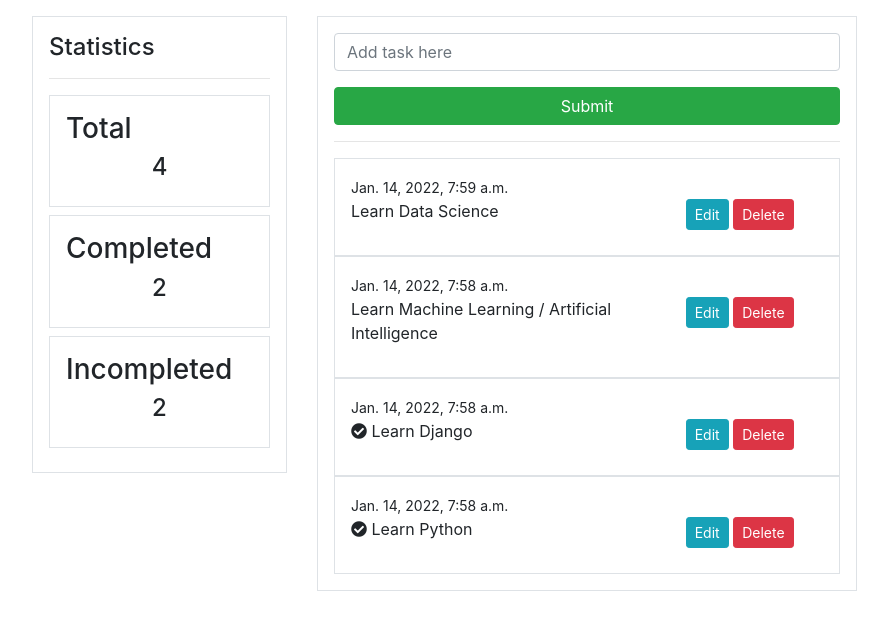
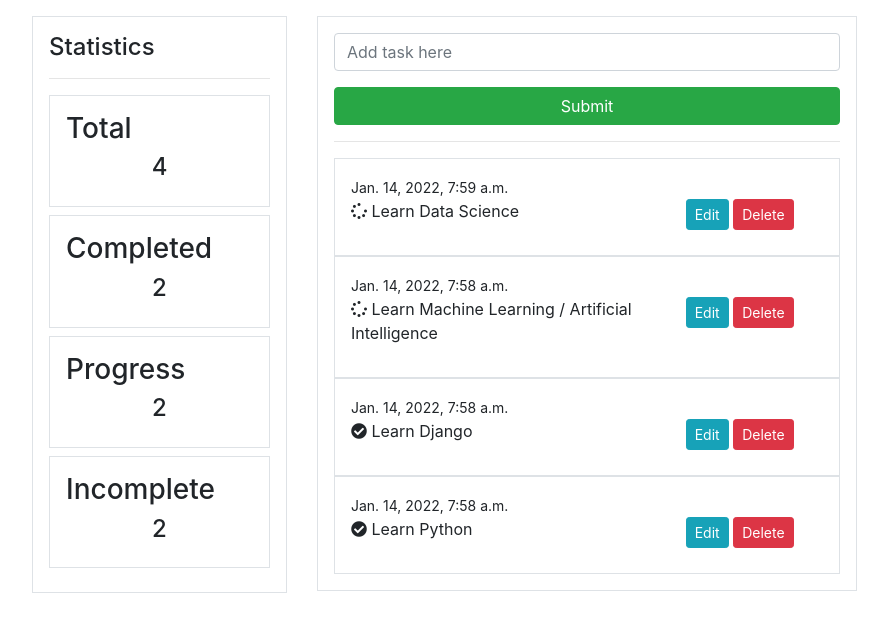
Before and after one commit to Ajayakarki/Simple-Todo-App, a Django app: page / in a window 1280 px wide. Shown: the part 56-688 px from the top of the page, without its empty margins (53-941 px from the left). Run offline with Django 3.2, Linux system fonts and the light colour scheme; data comes from the database, SQL or seed files in the repository; both versions use the stored data as it was after the commit; some libraries are stand-ins or nearby versions.

Commit message:
adding features

```diff
--- a/main/models.py
+++ b/main/models.py
@@ -5,6 +5,7 @@ class Task(models.Model):
     content = models.CharField(max_length=100)
     date = models.DateTimeField(auto_now_add=True)
     complete = models.BooleanField(default=False)
+    progress = models.BooleanField(default=False)
 
     class Meta:
         ordering = ['-date']
--- a/main/views.py
+++ b/main/views.py
@@ -14,6 +14,9 @@ def index(request):
     ## For completed task
     completed_task = Task.objects.filter(complete=True)
     count_completed_task = completed_task.count()
+
+    progress_task = Task.objects.filter(progress=True)
+    count_progress_task = progress_task.count()
 
     ## For incompleted task we just do the difference between all the tasks and the completed tasks
     count_incompleted_task = all_task_counter - count_completed_task
@@ -33,7 +36,8 @@ def index(request):
         'form': form,  ## Django forms
         'all_task_counter': all_task_counter, ## Counting the total number of task in the list
         'count_completed_task': count_completed_task, ## Counting the completed tasks
-        'count_incompleted_task': count_incompleted_task ## Counting the incmomplete tasks
+        'count_incompleted_task': count_incompleted_task, ## Counting the incmomplete tasks
+        'count_progress_task': count_progress_task
 
 
     }
--- a/templates/partial/aside.html
+++ b/templates/partial/aside.html
@@ -14,7 +14,12 @@
     </div>
 
     <div class="border p-3 mb-2">
-        <h3>Incompleted</h3>
+        <h3>Progress</h3>
+        <h4 class="text-center">{{count_progress_task}}</h4>
+    </div>
+
+    <div class="border p-3 mb-2">
+        <h3>Incomplete</h3>
         <h4 class="text-center">{{count_incompleted_task}}</h4>
     </div>
 </div>
--- a/templates/todotemp/index.html
+++ b/templates/todotemp/index.html
@@ -23,9 +23,22 @@
                 {% if todo.complete == True %}
                 <p><span><i class="fas fa-check-circle"></i></span>
                 {{todo.content}}</p>
+
+                {% elif todo.progress == True %}
+
+                <p><span><i class="fas fa-spinner"></i></span>
+                    {{todo.content}}</p>
+
                 {% else %}
                 <p>{{todo.content}}</p>
                 {% endif %}
+
+
+
+
+
+
+
             </div>
             <div class="col-md-4">
                 <a class="btn btn-info btn-sm" href="{% url 'to-do-update' todo.id %}">Edit</a>
```
Also changed, not shown: Images/1.JPG, Images/2.JPG, db.sqlite3, main/migrations/0002_auto_20220114_1358.py (added), 1 other file.
